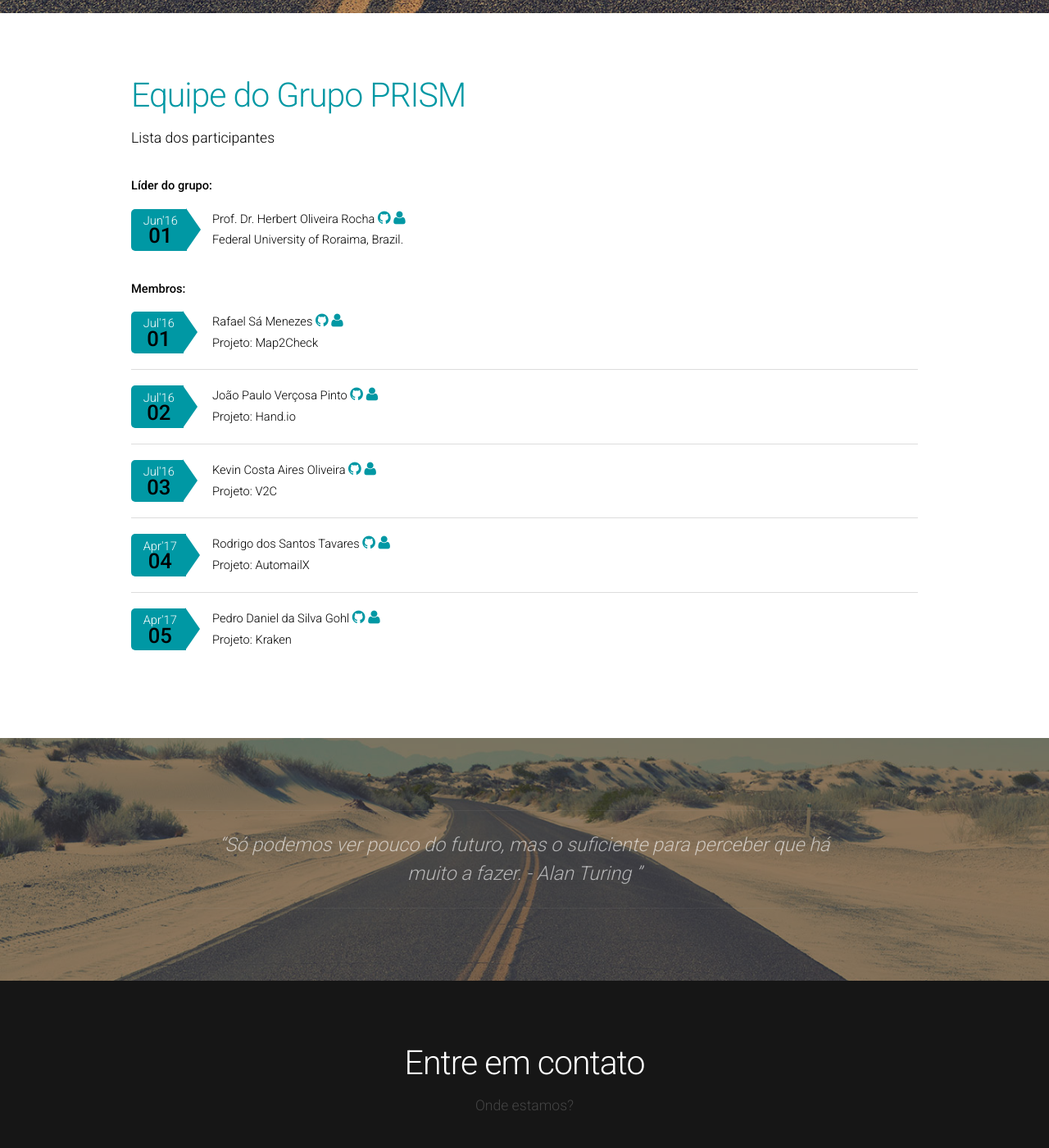
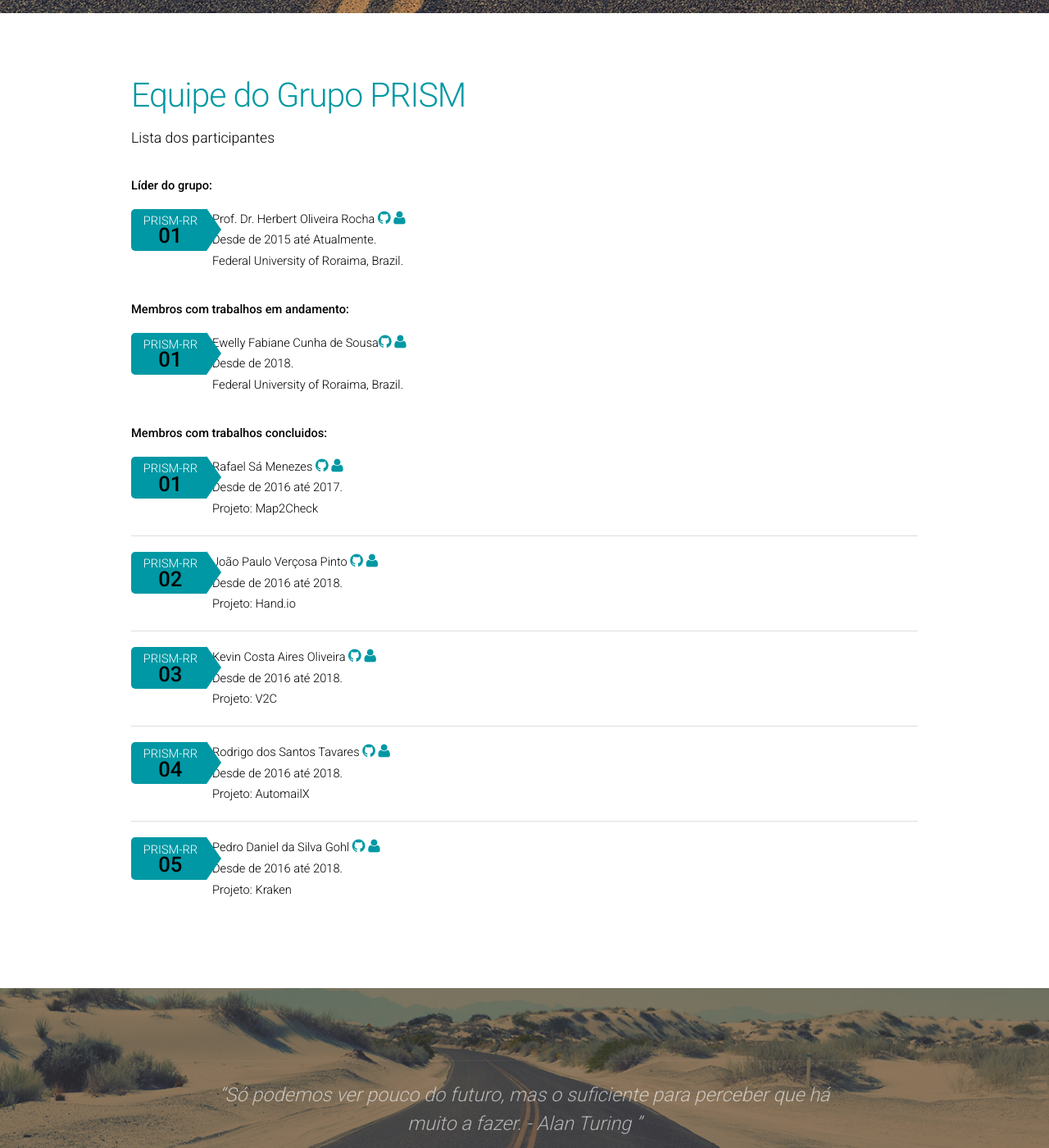
Before and after one commit to prismrr/prismrr.github.io, a Jekyll site: the page built from team.html, in a window 1280 px wide and 1400 px high, scrolled down 356 px. Shown: the whole window at 82% size. Built offline with Jekyll 4.4.1, drawn with Linux system fonts in a browser that asks for light colours; nearby versions of some CDN libraries.

Commit message:
Update team
Signed-off-by: Herbert Rocha <herberthb12@gmail.com>

```diff
--- a/team.html
+++ b/team.html
@@ -17,49 +17,75 @@ layout: default
 
 				<ul class="dates">
 					<li>
-						<span class="date">Jun'16 <strong>01</strong></span>
-						<p>Prof. Dr. Herbert Oliveira Rocha <a href="https://github.com/hbgit"><i class="fa fa-github"></i></a>    <a href="http://buscatextual.cnpq.br/buscatextual/visualizacv.do?id=K4278298P9"><i class="fa  fa-user"></i></a></p>
+						<span class="date">PRISM-RR <strong>01</strong></span>
+						<p>Prof. Dr. Herbert Oliveira Rocha <a href="https://github.com/hbgit"><i class="fa fa-github"></i></a>
+                        <a href="http://buscatextual.cnpq.br/buscatextual/visualizacv.do?id=K4278298P9"><i class="fa  fa-user"></i></a></p>
+                        <p>Desde de 2015 até Atualmente.</p>
 						<p>Federal University of Roraima,  Brazil.</p>
 					</li>
 				</ul>
 
 				<p style="text-align:justify">
-						<strong>Membros: </strong>
+                       <strong>Membros com trabalhos em andamento: </strong>
 				</p>
 				<ul class="dates">
 					<li>
-						<span class="date">Jul'16 <strong>01</strong></span>
+						<span class="date">PRISM-RR <strong>01</strong></span>
+						<p>Ewelly Fabiane Cunha de Sousa<a href=""><i class="fa fa-github"></i></a>
+                        <a href=""><i class="fa  fa-user"></i></a></p>
+                        <p>Desde de 2018.</p>
+						<p>Federal University of Roraima,  Brazil.</p>
+					</li>
+				</ul>
+
+
+				<p style="text-align:justify">
+						<strong>Membros com trabalhos concluidos: </strong>
+				</p>
+				<ul class="dates">
+					<li>
+						<span class="date">PRISM-RR<strong>01</strong></span>
 						<p>Rafael Sá Menezes
-						<a href="https://github.com/RafaelSa94"><i class="fa fa-github"></i></a>    <a href="http://lattes.cnpq.br/9276676299919657"><i class="fa fa-user"></i></a>
+						<a href="https://github.com/RafaelSa94"><i class="fa fa-github"></i></a>
+                        <a href="http://lattes.cnpq.br/9276676299919657"><i class="fa fa-user"></i></a>
 						</p>
+                        <p>Desde de 2016 até 2017.</p>
 						<p>Projeto: Map2Check</p>
 					</li>
 					<li>
-						<span class="date">Jul'16 <strong>02</strong></span>
+						<span class="date">PRISM-RR<strong>02</strong></span>
 						<p>João Paulo Verçosa Pinto
-						<a href="#"><i class="fa fa-github"></i></a>    <a href="http://lattes.cnpq.br/8381209354211683"><i class="fa fa-user"></i></a>
+						<a href="#"><i class="fa fa-github"></i></a>
+                        <a href="http://lattes.cnpq.br/8381209354211683"><i class="fa fa-user"></i></a>
 						</p>
+                        <p>Desde de 2016 até 2018.</p>
 						<p>Projeto: Hand.io</p>
 					</li>
 					<li>
-						<span class="date">Jul'16 <strong>03</strong></span>
+						<span class="date">PRISM-RR<strong>03</strong></span>
 						<p>Kevin Costa Aires Oliveira
-						<a href="#"><i class="fa fa-github"></i></a>    <a href="http://lattes.cnpq.br/7266964725102582"><i class="fa fa-user"></i></a>
+						<a href="#"><i class="fa fa-github"></i></a>
+                        <a href="http://lattes.cnpq.br/7266964725102582"><i class="fa fa-user"></i></a>
 						</p>
+                        <p>Desde de 2016 até 2018.</p>
 						<p>Projeto: V2C</p>
 					</li>
 					<li>
-						<span class="date">Apr'17 <strong>04</strong></span>
+						<span class="date">PRISM-RR<strong>04</strong></span>
 						<p>Rodrigo dos Santos Tavares
-						<a href="#"><i class="fa fa-github"></i></a>    <a href="http://lattes.cnpq.br/3943864397649252"><i class="fa fa-user"></i></a>
-						</p>
+						<a href="#"><i class="fa fa-github"></i></a>
+                        <a href="http://lattes.cnpq.br/3943864397649252"><i class="fa fa-user"></i></a>
+                        <p>Desde de 2016 até 2018.</p>
+                        </p>
 						<p>Projeto: AutomailX</p>
 					</li>
 					<li>
-						<span class="date">Apr'17 <strong>05</strong></span>
+						<span class="date">PRISM-RR<strong>05</strong></span>
 						<p>Pedro Daniel da Silva Gohl
-						<a href="#"><i class="fa fa-github"></i></a>    <a href="http://lattes.cnpq.br/0951243247037575"><i class="fa fa-user"></i></a>
+						<a href="#"><i class="fa fa-github"></i></a>
+                        <a href="http://lattes.cnpq.br/0951243247037575"><i class="fa fa-user"></i></a>
 						</p>
+                        <p>Desde de 2016 até 2018.</p>
 						<p>Projeto: Kraken</p>
 					</li>
 				</ul>
```
